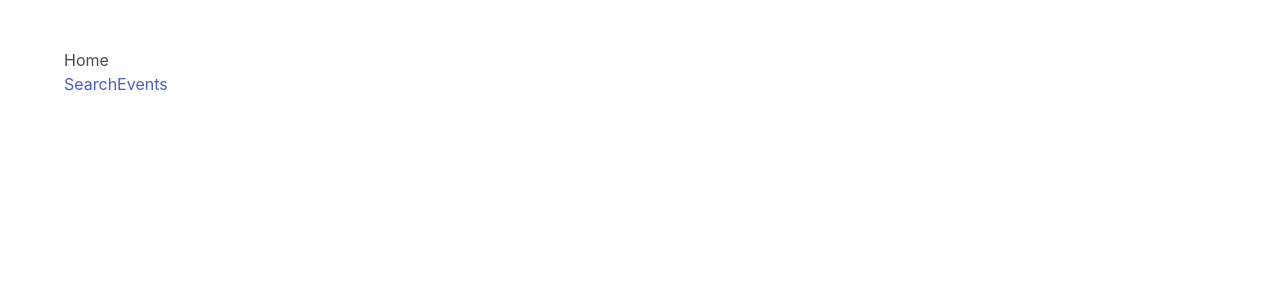
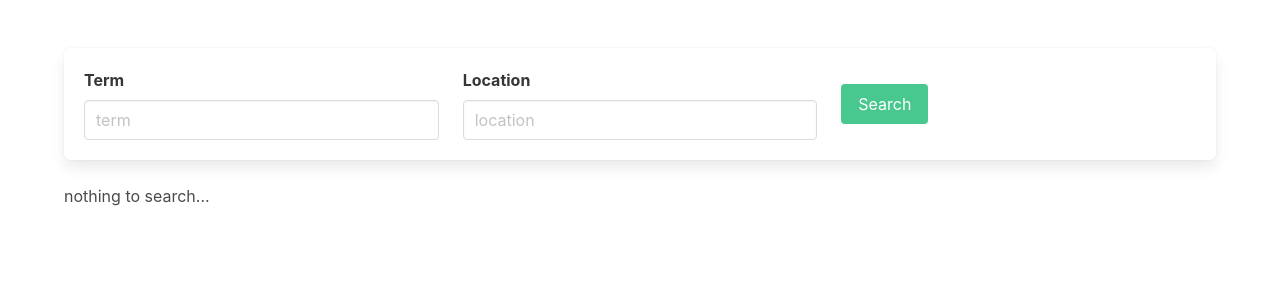
Before and after one commit to murray501/Yelp-App, a React (Create React App) app in the folder client/: page / in a window 1280 px wide. Shown: the top 300 px of the page. Built offline with nearby package versions, Linux system fonts and the light colour scheme.

Commit message:
useContext

```diff
--- a/client/src/App.js
+++ b/client/src/App.js
@@ -1,19 +1,16 @@
-import React from "react";
-import { Routes, Route } from "react-router-dom";
-import Home from "./pages/Home";
+import React, {useState, createContext} from "react";
 import Search from "./pages/Search";
-import Events from "./pages/Events";
 
-function App() {
+export const Context = createContext();
+
+export function App() {
+  const [currentTerms, setCurrentTerms] = useState();
+  const [currentData, setCurrentData] = useState();
+  const [page, setPage] = useState(0);
+
   return (
-    <div>
-      <Routes>
-        <Route path="/" element={<Home />} />
-        <Route path="/search" element={<Search />} />
-        <Route path="/events" element={<Events />} />
-      </Routes>
-    </div>
+    <Context.Provider value={{currentTerms, setCurrentTerms, currentData, setCurrentData, page, setPage}}>
+      <Search />
+    </Context.Provider>
   );
 }
-
-export default App;
--- a/client/src/index.js
+++ b/client/src/index.js
@@ -1,7 +1,6 @@
 import React from 'react';
 import ReactDOM from 'react-dom';
-import App from './App';
-import { BrowserRouter as Router } from "react-router-dom";
+import {App} from './App';
 import "bulma/css/bulma.css";
 
 import {
@@ -23,13 +22,11 @@ const client = new ApolloClient({
 
 ReactDOM.render(
   <ApolloProvider client={client}>
-    <Router>
       <section class="section">
         <div class="container">
           <App />
         </div>
       </section>
-    </Router>
   </ApolloProvider>,
   document.getElementById('root')
 );
--- a/client/src/pages/Events.js
+++ /dev/null
@@ -1,7 +0,0 @@
-import React from "react";
-
-export default function Events() {
-    return (
-        <div>Events</div>
-    )
-}
--- a/client/src/pages/Home.js
+++ /dev/null
@@ -1,14 +0,0 @@
-import React from "react";
-import { Link } from "react-router-dom";
-
-export default function Home() {
-    return (
-        <div>
-            <h1>Home</h1>
-            <nav>
-                <Link to="search">Search</Link>
-                <Link to="events">Events</Link>
-            </nav>
-        </div>
-    )
-}
--- a/client/src/pages/Search.js
+++ b/client/src/pages/Search.js
@@ -1,13 +1,12 @@
-import React, {useState, useEffect} from "react";
+import React, {useState, useEffect, useContext} from "react";
 import { useInput } from "./../hooks";
 import { BasicSearch} from "./../gql";
 import { useQuery } from "@apollo/client";
 import { loadJSON, saveJSON} from "./../utils";
+import { Context } from "./../App";
 
 export default function Search () {
-    const [currentTerms, setCurrentTerms] = useState();
-    const [currentData, setCurrentData] = useState();
-    const [page, setPage] = useState(0);
+    const {currentTerms, setCurrentTerms, currentData, setCurrentData, page, setPage} = useContext(Context);
     const limit = 20;
 
     const search = (term, location, offset) => {
```
Also changed, not shown: 1 other file (tests, documents, lock files or other folders).
